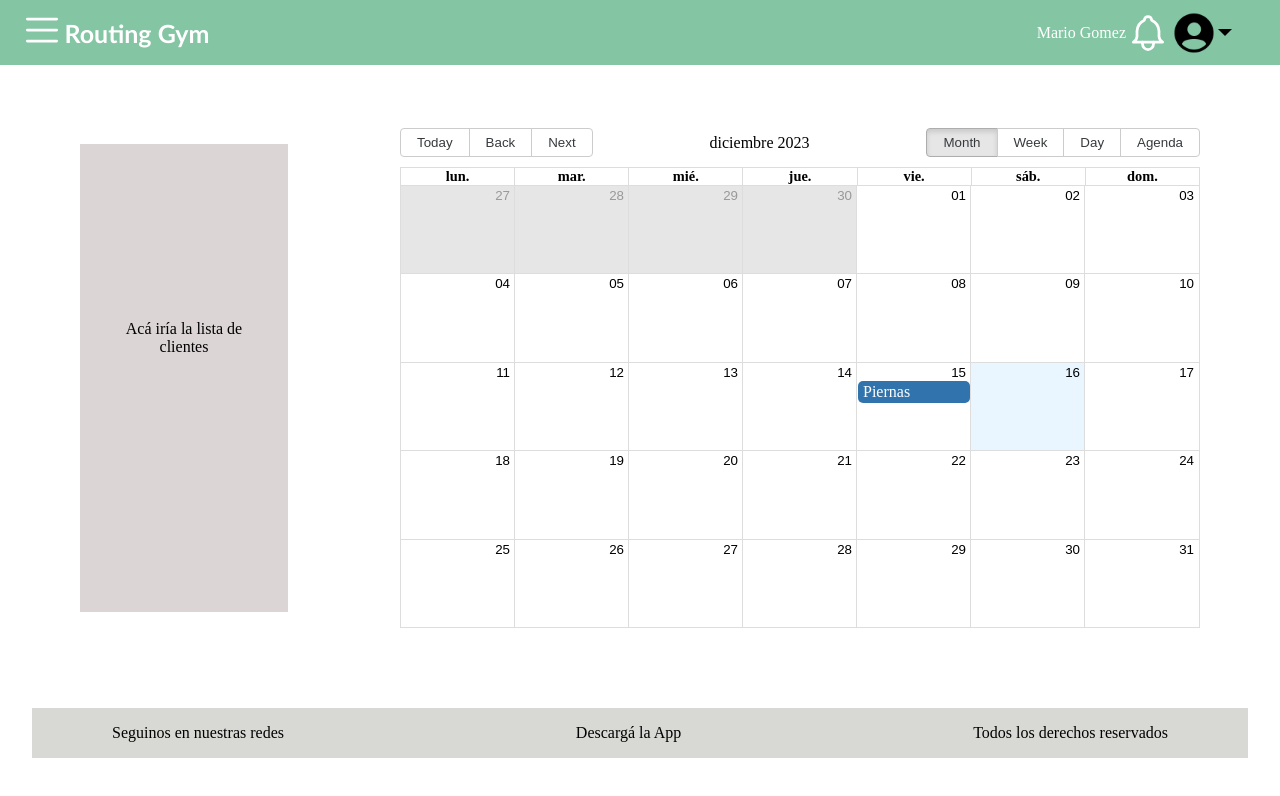
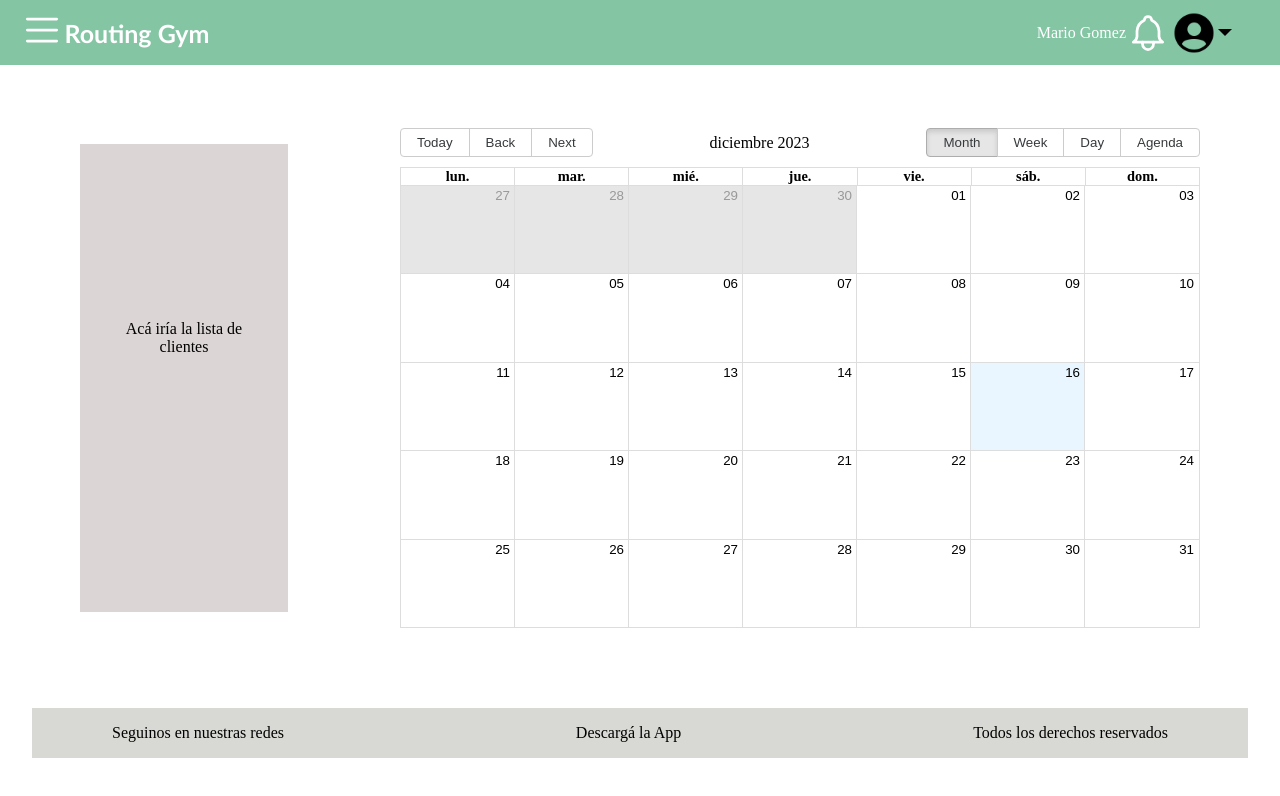
Before and after one commit to gonzafreddi/Routing_Gym, a React (Vite) app in the folder Client/: page / in a window 1280 px wide. Shown: the top 796 px of the page. Built offline with nearby package versions, Linux system fonts and the light colour scheme.

Commit message:
add Event on click in the day

```diff
--- a/Client/src/components/Calendar/Calendar.tsx
+++ b/Client/src/components/Calendar/Calendar.tsx
@@ -1,31 +1,18 @@
-import React from 'react';
+import * as React from 'react';
 import { Calendar, momentLocalizer } from 'react-big-calendar';
 import 'react-big-calendar/lib/css/react-big-calendar.css';
-import moment from 'moment';
+import moment from 'moment'
 import 'moment/locale/es'; // Importa el idioma español de Moment.js
+import { useEventState } from './handleSelectSlot';
+import  customStyles  from './customStyles';
+moment.locale('es'); // Establece Moment.js en español
+const localizer = momentLocalizer(moment);
 
-moment.locale('es'); // Establece Moment.js en español
 
-const localizer = momentLocalizer(moment);
 
 const MyCalendar: React.FC = () => {
   // Aquí podrías obtener los eventos para mostrar en el calendario desde tu backend o localmente
-  const events = [
-    {
-      title: 'Piernas',
-      start: new Date(2023, 11, 15),
-      end: new Date(2023, 11, 15),
-    },
-    // Agrega más eventos si es necesario
-  ];
-
-  const customStyles = {
-    calendarContainer: {
-      width: '800px', // Ancho personalizado del calendario
-      borderRadius: '10px', // Esquinas redondeadas
-    },
-  };
-
+  const { events, handleSelectSlot } = useEventState();
   return (
     <div style={{ height: '500px' }}>
       <Calendar
@@ -33,6 +20,9 @@ const MyCalendar: React.FC = () => {
         events={events}
         startAccessor="start"
         endAccessor="end"
+        selectable={true}
+        onSelectSlot={handleSelectSlot}
+        onSelectEvent={(event) => console.log('Evento seleccionado:', event)}
         style={customStyles.calendarContainer} // Aplicar estilos al calendario
       />
     </div>
--- /dev/null
+++ b/Client/src/components/Calendar/customStyles.ts
@@ -0,0 +1,8 @@
+const customStyles ={
+    calendarContainer: {
+      width: '800px', // Ancho personalizado del calendario
+      borderRadius: '10px', // Esquinas redondeadas
+    }
+}
+
+export default customStyles
--- /dev/null
+++ b/Client/src/components/Calendar/handleSelectSlot.tsx
@@ -0,0 +1,28 @@
+import { SlotInfo } from 'react-big-calendar'
+import { useState } from 'react'
+
+
+export type Event = {
+    title:string,
+    description?:string
+    start:Date,
+    end:Date
+}
+
+
+export const useEventState = () => {
+  const [events, setEvents] = useState<Event[]>([]);
+  const handleSelectSlot = (slotInfo: SlotInfo) => {
+    const newEvent = {
+      title: 'hola',
+      start: slotInfo.start,
+      end: slotInfo.end,
+    };
+    setEvents([...events, newEvent]);
+  };
+
+  return {
+    events,
+    handleSelectSlot,
+  };
+};
--- a/Client/tsconfig.json
+++ b/Client/tsconfig.json
@@ -8,6 +8,7 @@
 
     /* Bundler mode */
     "moduleResolution": "node",
+
     "allowImportingTsExtensions": true,
     "resolveJsonModule": true,
     "isolatedModules": true,
@@ -16,6 +17,7 @@
 
     /* Linting */
     "strict": true,
+    "allowSyntheticDefaultImports": true,
     "noUnusedLocals": true,
     "noUnusedParameters": true,
     "noFallthroughCasesInSwitch": true
```
Also changed, not shown: 1 other file (tests, documents, lock files or other folders).
